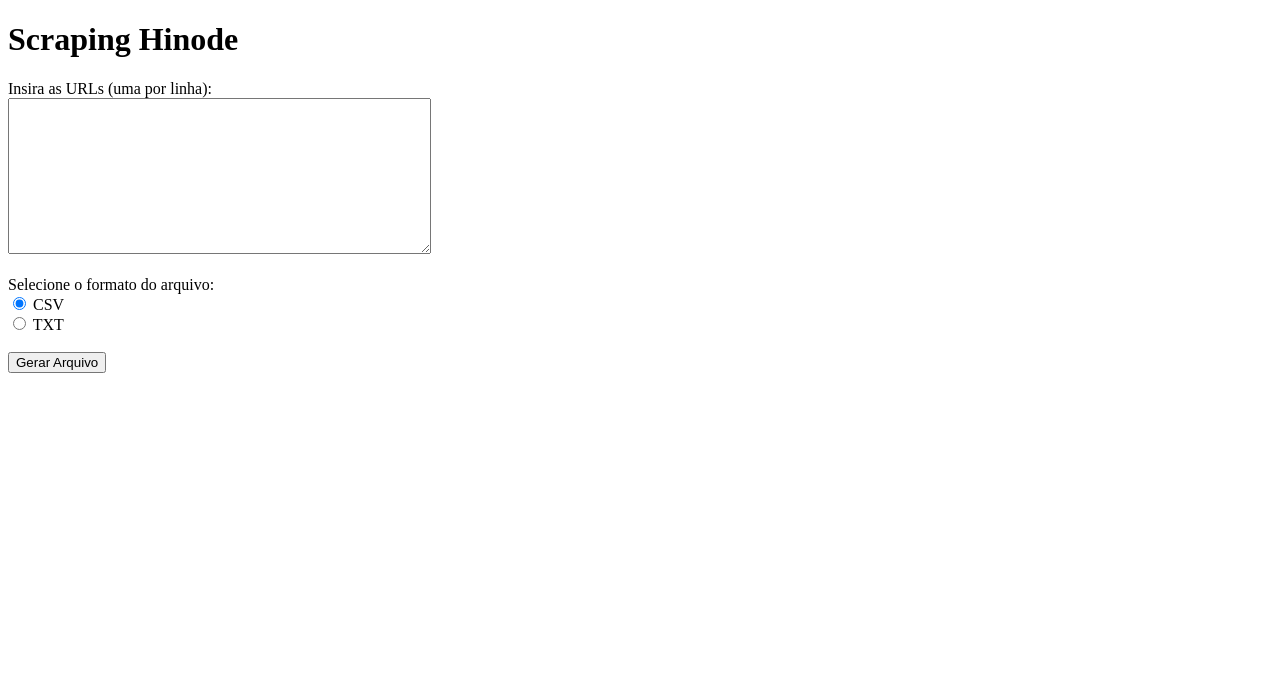
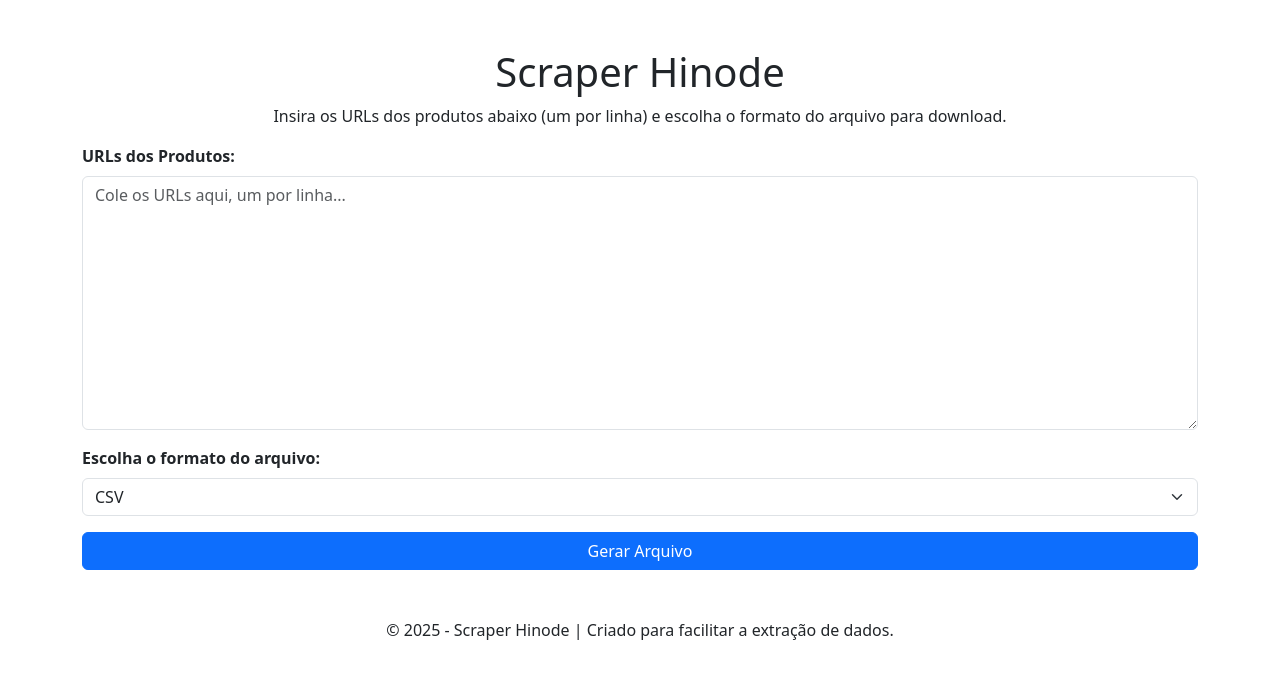
Before and after one commit to alessandrocampos224/scrape, a Flask app: page / in a window 1280 px wide. Shown: the top 679 px of the page. Run offline with Flask 3, Linux system fonts and the light colour scheme.

Commit message:
Update index.html

```diff
--- a/templates/index.html
+++ b/templates/index.html
@@ -3,19 +3,37 @@
 <head>
     <meta charset="UTF-8">
     <meta name="viewport" content="width=device-width, initial-scale=1.0">
-    <title>Scraping Hinode</title>
+    <title>Scraper Hinode</title>
+    <link href="https://cdn.jsdelivr.net/npm/bootstrap@5.3.0-alpha1/dist/css/bootstrap.min.css" rel="stylesheet">
 </head>
 <body>
-    <h1>Scraping Hinode</h1>
-    <form action="/generate" method="POST">
-        <label for="urls">Insira as URLs (uma por linha):</label><br>
-        <textarea id="urls" name="urls" rows="10" cols="50"></textarea><br><br>
-        <label for="file_type">Selecione o formato do arquivo:</label><br>
-        <input type="radio" id="csv" name="file_type" value="csv" checked>
-        <label for="csv">CSV</label><br>
-        <input type="radio" id="txt" name="file_type" value="txt">
-        <label for="txt">TXT</label><br><br>
-        <button type="submit">Gerar Arquivo</button>
-    </form>
+    <div class="container mt-5">
+        <h1 class="text-center">Scraper Hinode</h1>
+        <p class="text-center">Insira os URLs dos produtos abaixo (um por linha) e escolha o formato do arquivo para download.</p>
+
+        <form action="/generate" method="POST">
+            <div class="mb-3">
+                <label for="urls" class="form-label"><strong>URLs dos Produtos:</strong></label>
+                <textarea id="urls" name="urls" class="form-control" rows="10" placeholder="Cole os URLs aqui, um por linha..." required></textarea>
+            </div>
+
+            <div class="mb-3">
+                <label for="file_type" class="form-label"><strong>Escolha o formato do arquivo:</strong></label>
+                <select id="file_type" name="file_type" class="form-select" required>
+                    <option value="csv">CSV</option>
+                    <option value="txt">TXT</option>
+                    <option value="pdf">PDF</option>
+                </select>
+            </div>
+
+            <button type="submit" class="btn btn-primary w-100">Gerar Arquivo</button>
+        </form>
+    </div>
+
+    <footer class="text-center mt-5">
+        <p>&copy; 2025 - Scraper Hinode | Criado para facilitar a extração de dados.</p>
+    </footer>
+
+    <script src="https://cdn.jsdelivr.net/npm/bootstrap@5.3.0-alpha1/dist/js/bootstrap.bundle.min.js"></script>
 </body>
 </html>
```
